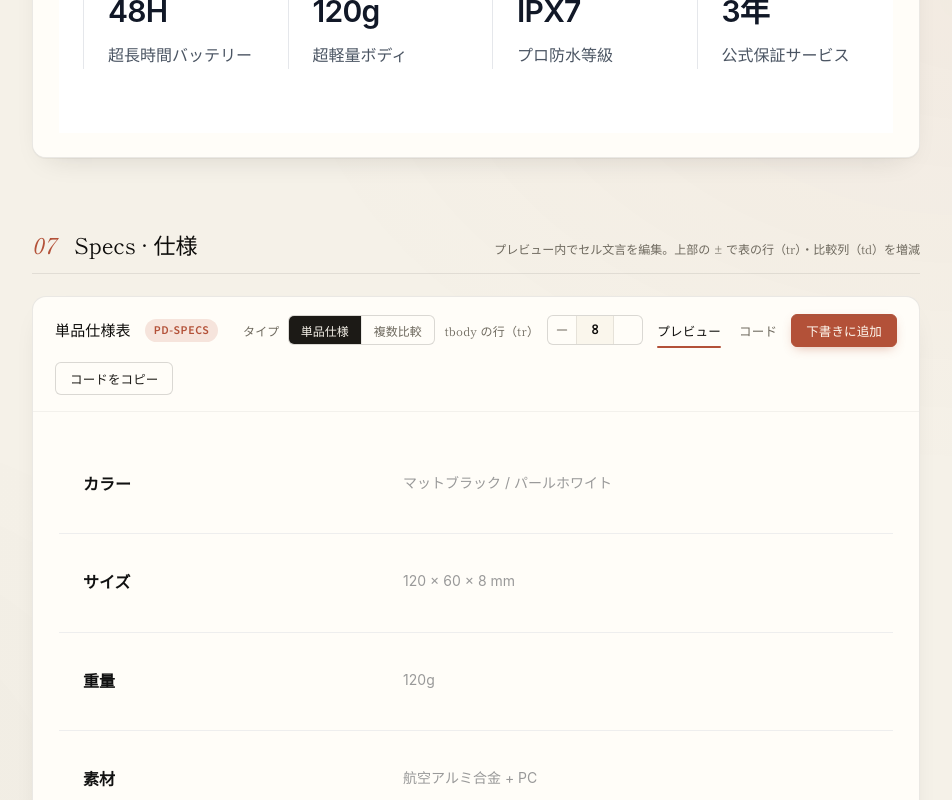
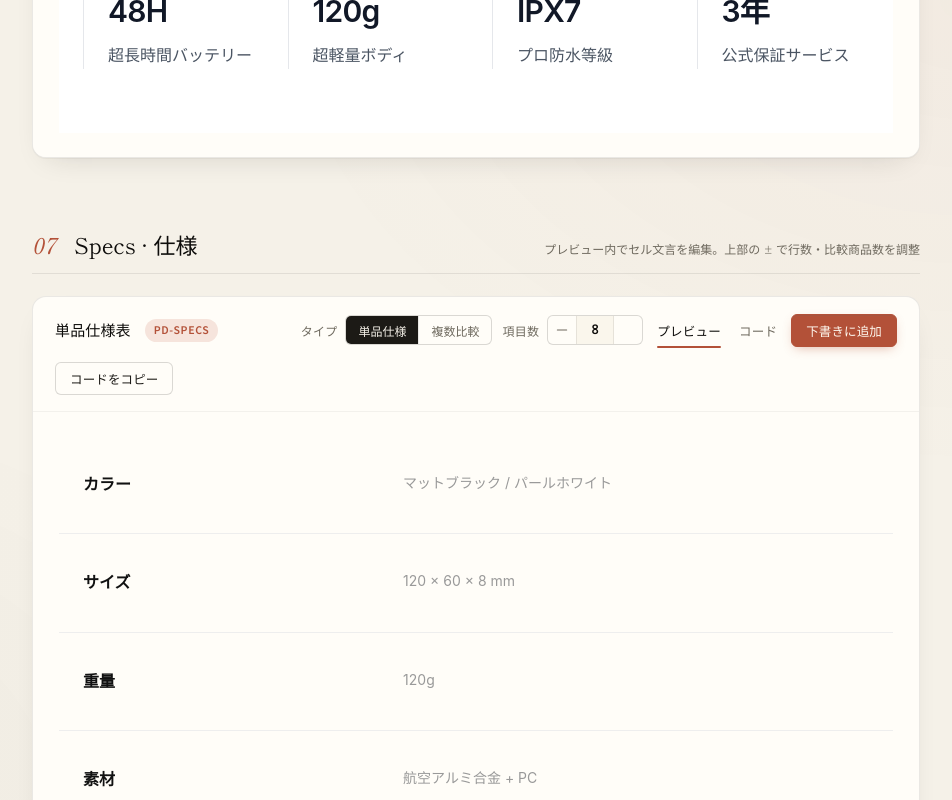
Before and after one commit to navic-nagoya/content-templates, a Vue app: page / in a window 1280 px wide. Shown: the part 11200-12000 px from the top of the page, without its empty margins (304-1256 px from the left). Built offline with nearby package versions, Linux system fonts and the light colour scheme.

Commit message:
fix: Update labels in SpecsSection for clarity, changing terms to improve user understanding of row and product count adjustments

```diff
--- a/src/components/sections/SpecsSection.vue
+++ b/src/components/sections/SpecsSection.vue
@@ -91,7 +91,7 @@ const html = computed(() => {
       <span class="tpl-section__num">07</span>
       <h3 class="tpl-section__title">Specs · 仕様</h3>
       <p class="tpl-section__desc">
-        プレビュー内でセル文言を編集。上部の ± で表の行（tr）・比較列（td）を増減
+        プレビュー内でセル文言を編集。上部の ± で行数・比較商品数を調整
       </p>
     </header>
 
@@ -107,20 +107,20 @@ const html = computed(() => {
           v-model="singleRowCount"
           :min="1"
           :max="16"
-          label="tbody の行（tr）"
+          label="項目数"
         />
         <template v-if="variant === 'compare'">
           <StepControl
             v-model="productCount"
             :min="2"
             :max="6"
-            label="商品列（thead th / tbody td）"
+            label="比較商品数"
           />
           <StepControl
             v-model="compareRowCount"
             :min="1"
             :max="16"
-            label="スペック行（tbody tr）"
+            label="仕様項目数"
           />
         </template>
       </template>
```
